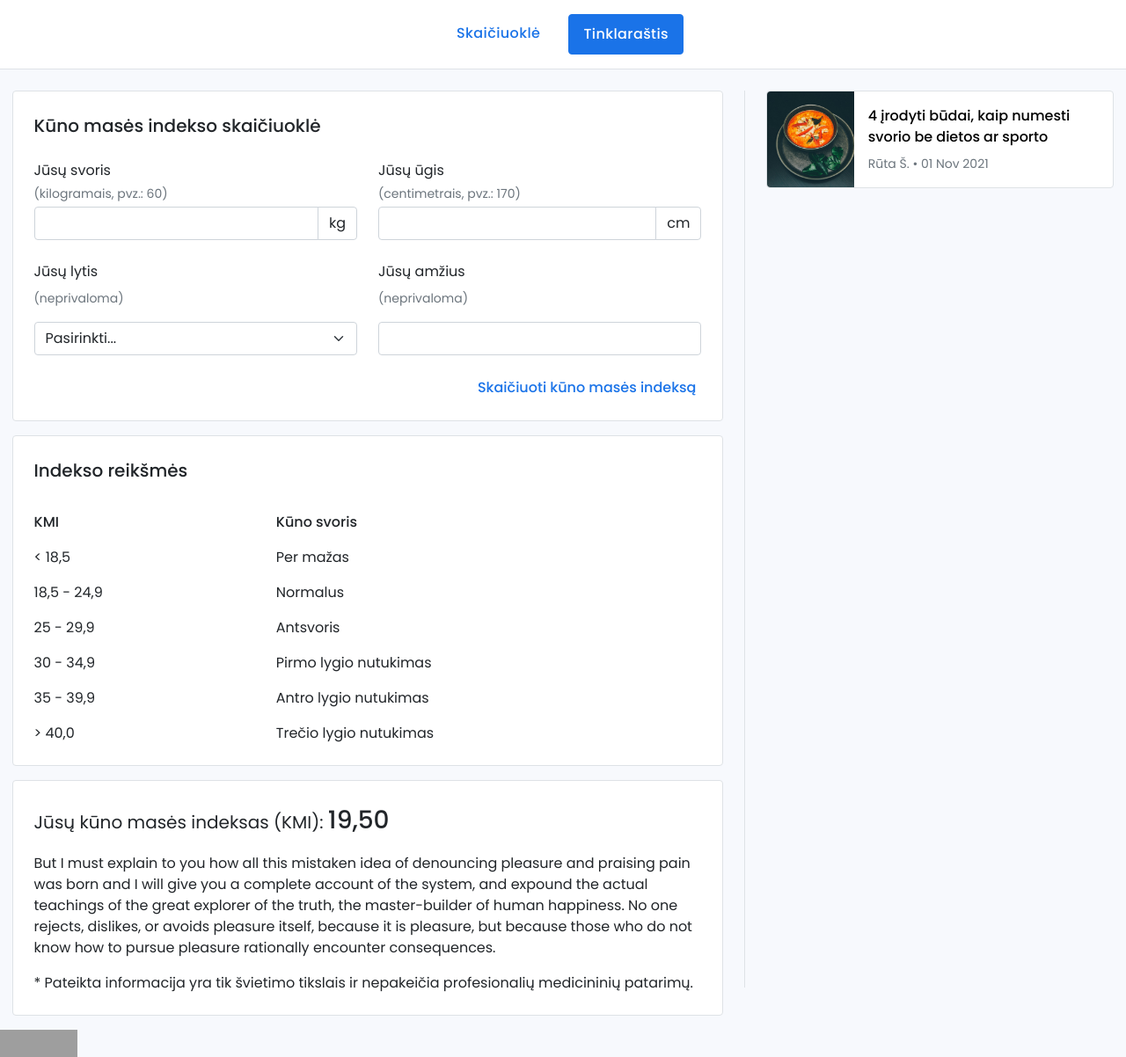
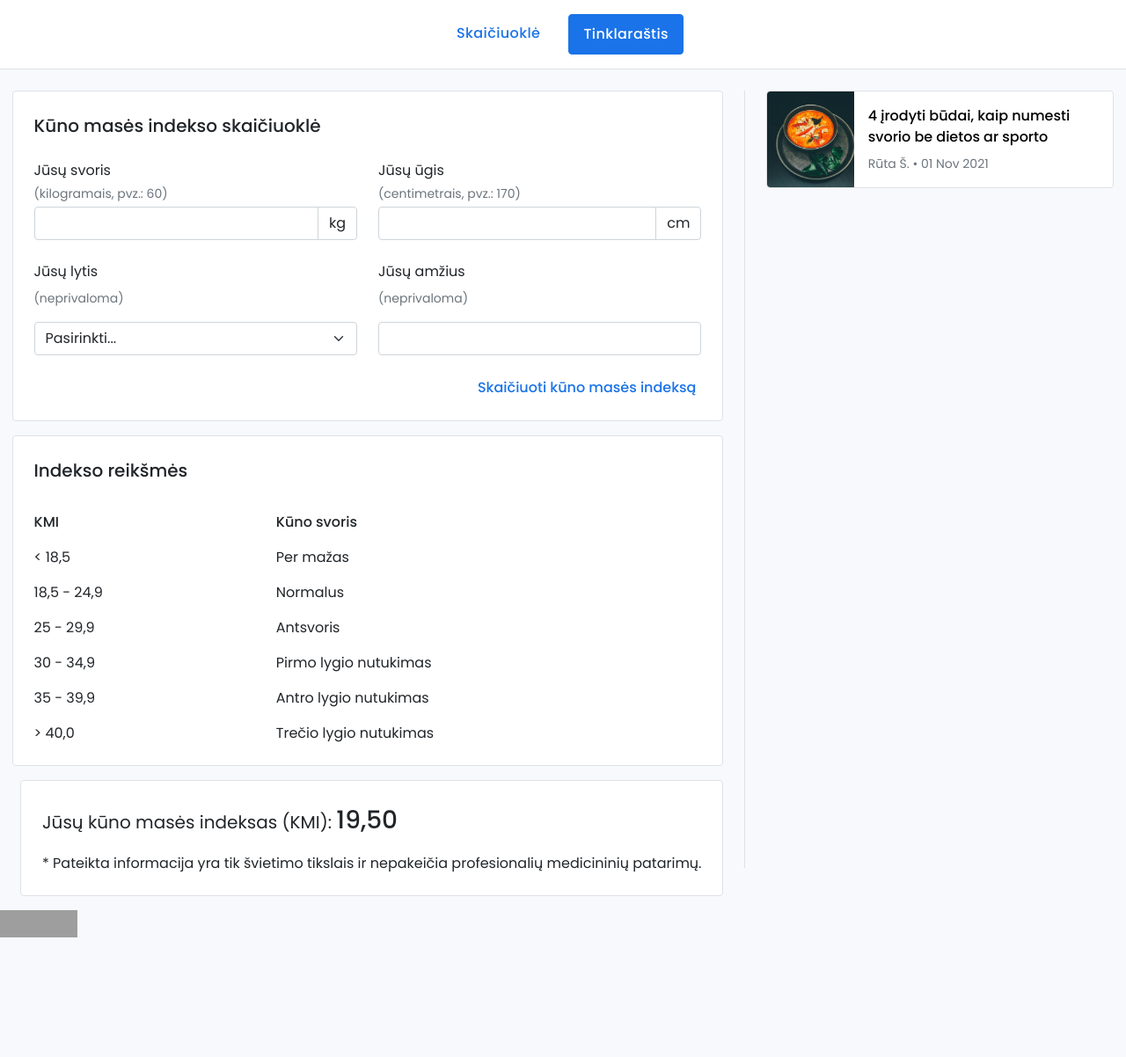
Before and after one commit to rutasip/kmiskaiciuokle.lt, a Jekyll site: the page built from index.html, in a window 1280 px wide and 1202 px high. Shown: the whole window at 88% size. Built offline with Jekyll 4.4.1, drawn with Linux system fonts in a browser that asks for light colours; grey boxes are pictures that could not be loaded.

Commit message:
remove placeholder text

```diff
--- a/index.html
+++ b/index.html
@@ -46,7 +46,7 @@
             <input type="number" class="form-control" id="age" />
           </div>
         </div>
-        <p id="required-fields-error" class="fs-7 text-danger visually-hidden">Užpildykite reikiamus laukus - ūgį ir svorį.</p>
+        <p id="required-fields-error" class="fs-7 text-danger visually-hidden">Užpildykite privalomus laukus - ūgį ir svorį.</p>
         <div class="text-end">
           <button onclick="calculateBmi()" type="button" class="btn-light">Skaičiuoti kūno masės indeksą</button>
         </div>
@@ -104,13 +104,6 @@
       </p>
 
       <p class="fs-6 lh-base">
-        But I must explain to you how all this mistaken idea of denouncing
-        pleasure and praising pain was born and I will give you a complete
-        account of the system, and expound the actual teachings of the great
-        explorer of the truth, the master-builder of human happiness. No one
-        rejects, dislikes, or avoids pleasure itself, because it is
-        pleasure, but because those who do not know how to pursue pleasure
-        rationally encounter consequences.
       </p>
       <p id="ideal-weight" class="fs-6 visually-hidden">
         Idealus svoris: <b><span id="calculated-ideal-weight"></span>kg</b>
```
Also changed, not shown: 1 other file.
